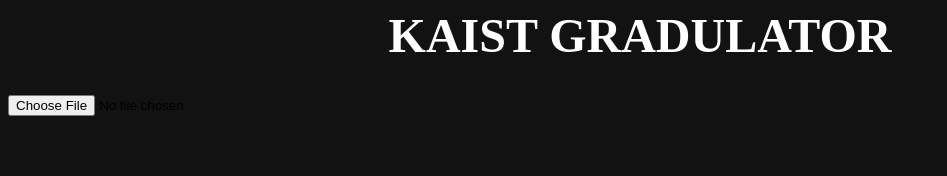
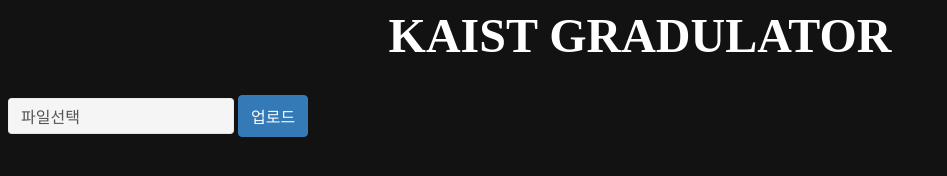
Before and after one commit to YiSeongYeop/KAIST_gradulator, a plain HTML site: page calculate.html in a window 1280 px wide. Shown: the whole page, without its empty margins (0-947 px from the left). Drawn offline with nearby package versions, Linux system fonts and the light colour scheme.

Commit message:
input excel

```diff
--- a/calculate.css
+++ b/calculate.css
@@ -55,3 +55,46 @@
         opacity: 1;
     }
 }
+
+/*file upload*/
+.filebox input[type="file"] {
+    position: absolute;
+    width: 1px;
+    height: 1px;
+    padding: 0;
+    margin: -1px;
+    overflow: hidden;
+    clip:rect(0,0,0,0);
+    border: 0;
+}
+
+.filebox label {
+    display: inline-block;
+    padding: .5em .75em;
+    color: white;
+    font-size: inherit;
+    line-height: normal;
+    vertical-align: middle;
+    background-color: #337ab7;
+    cursor: pointer;
+    border: 1px solid #337ab7;
+    border-radius: .25em;
+} /* named upload */
+
+.filebox .upload-name {
+    display: inline-block;
+    padding: .5em .75em;
+    /* label의 패딩값과 일치 */
+    font-size: inherit;
+    font-family: inherit;
+    line-height: normal;
+    vertical-align: middle;
+    background-color: #f5f5f5;
+    border: 1px solid #ebebeb;
+    border-bottom-color: #e2e2e2;
+    border-radius: .25em;
+    -webkit-appearance: none;
+    /* 네이티브 외형 감추기 */
+    -moz-appearance: none;
+    appearance: none;
+}
--- a/calculate.html
+++ b/calculate.html
@@ -16,8 +16,12 @@
 	<h1>
 		KAIST GRADULATOR
 	</h1>
-
-	<input type="file" id="excelFile" value="엑셀 추가" onchange="excelExport(event)"/>
-
+	<div id="inputs">
+		<div class="filebox">
+			<input class="upload-name" value="파일선택" disabled="disabled">
+			<label for="ex_filename">업로드</label>
+			<input multiple="multiple" type="file" id="ex_filename" class="upload-hidden" name="filename[]" accept=".xlsx, .xls, .csv">
+		</div>
+	</div>
 </body>
 </html>
--- a/calculate.js
+++ b/calculate.js
@@ -1,13 +1,15 @@
-function excelExport(event){
-    var input = event.target;
-    var reader = new FileReader();
-    reader.onload = function(){
-        var fileData = reader.result;
-        var wb = XLSX.read(fileData, {type : 'binary'});
-        wb.SheetNames.forEach(function(sheetName){
-	        var rowObj =XLSX.utils.sheet_to_json(wb.Sheets[sheetName]);
-	        console.log(JSON.stringify(rowObj));
-        })
-    };
-    reader.readAsBinaryString(input.files[0]);
-}
+//여러 파일 업로드
+$(document).ready(function(){
+    var fileTarget = $('.filebox .upload-hidden');
+    fileTarget.on('change', function(){ // 값이 변경되면
+        if(window.FileReader){ // modern browser
+            var filename = $(this)[0].files[0].name;
+        }
+        else { // old IE
+            var filename = $(this).val().split('/').pop().split('\\').pop();
+         // 파일명만 추출
+        }
+        // 추출한 파일명 삽입
+        $(this).siblings('.upload-name').val(filename);
+    });
+});
```
